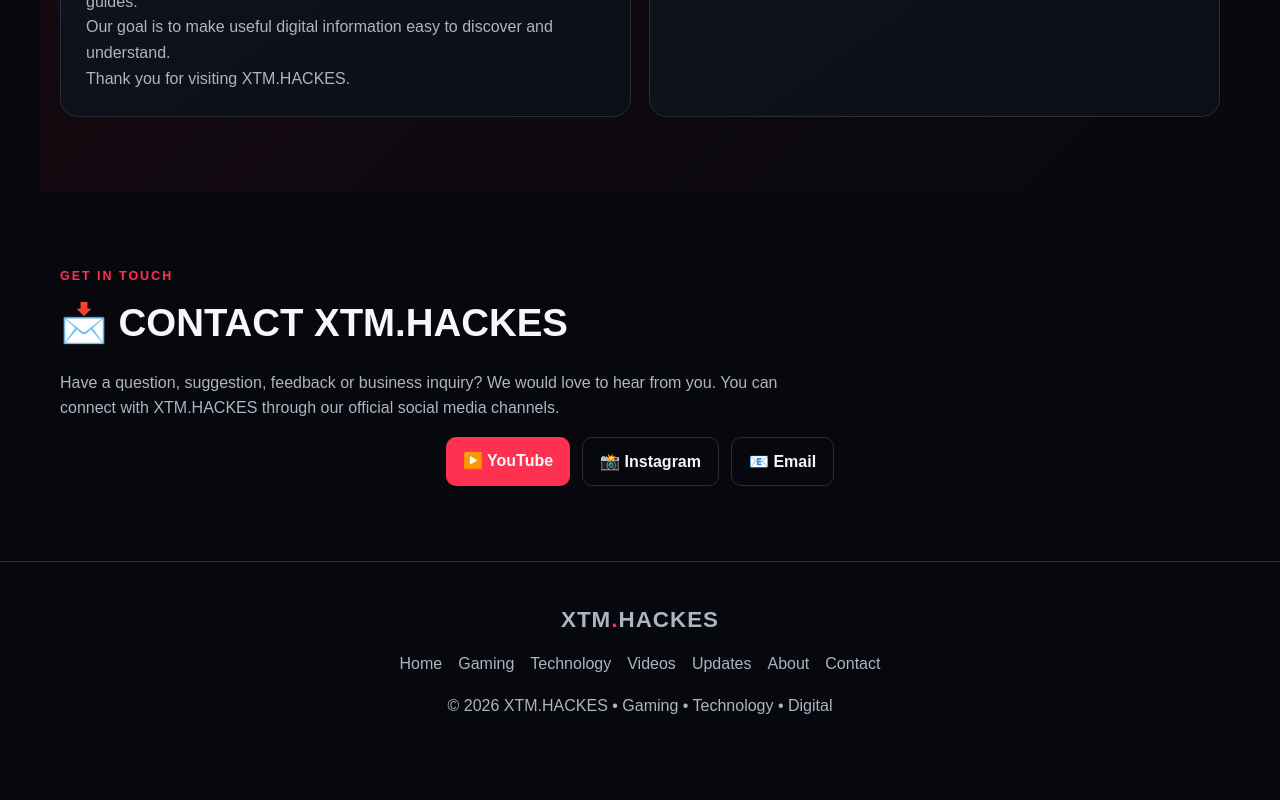
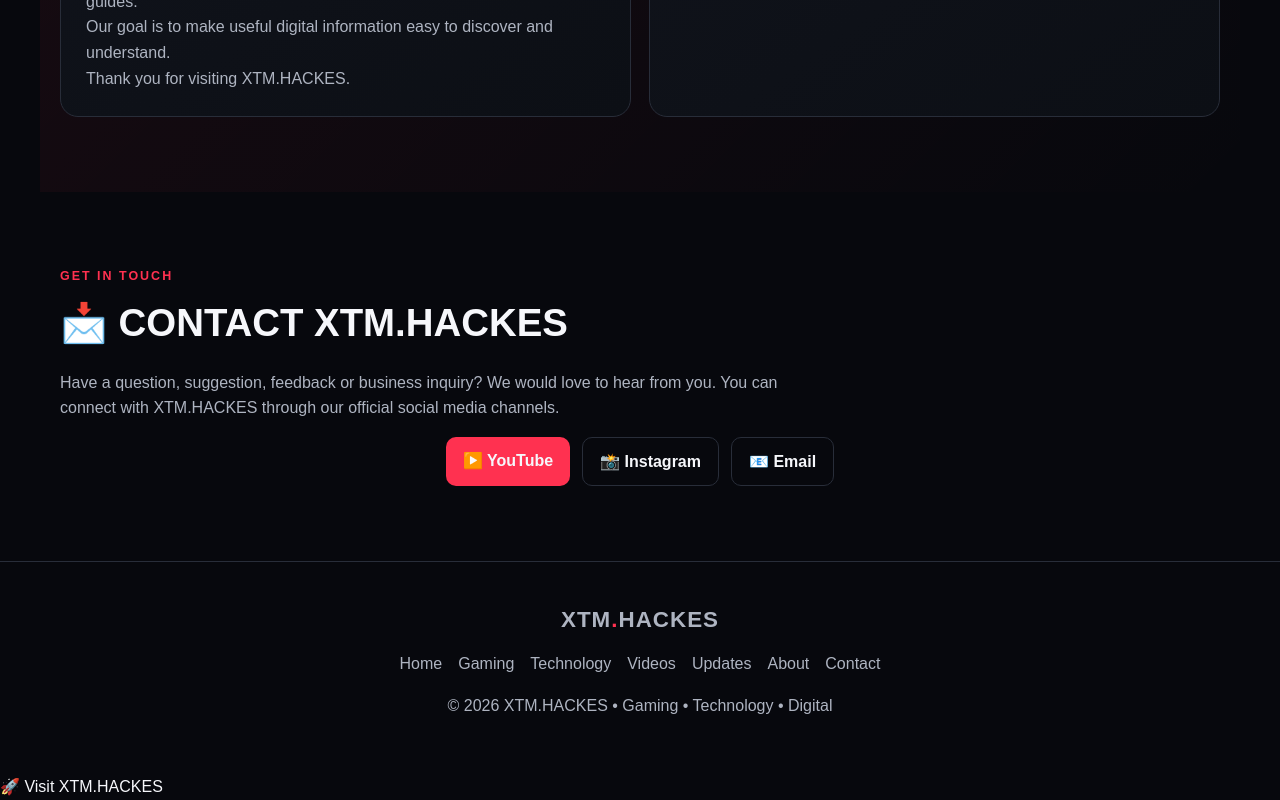
Before and after one commit to LovekushXTM/XTMZONE, a plain HTML site: page index.html in a window 1280 px wide. Shown: the part 8240-9040 px from the top of the page. Before the commit the page ends 9014 px from the top, so only its background shows below. Drawn offline with Linux system fonts and the light colour scheme.

```diff
--- a/index.html
+++ b/index.html
@@ -50,3 +50,6 @@
 </main>
 <footer><div class="logo">XTM<b>.</b>HACKES</div><div class="footer-links"><a href="#home">Home</a><a href="#gaming">Gaming</a><a href="#technology">Technology</a><a href="#videos">Videos</a><a href="#updates">Updates</a><a href="#about">About</a><a href="#contact">Contact</a></div><p>© 2026 XTM.HACKES • Gaming • Technology • Digital</p></footer>
 </body></html>
+<a href="https://sites.google.com/view/xtm-hacke/home" target="_blank">
+    🚀 Visit XTM.HACKES
+</a>
```
